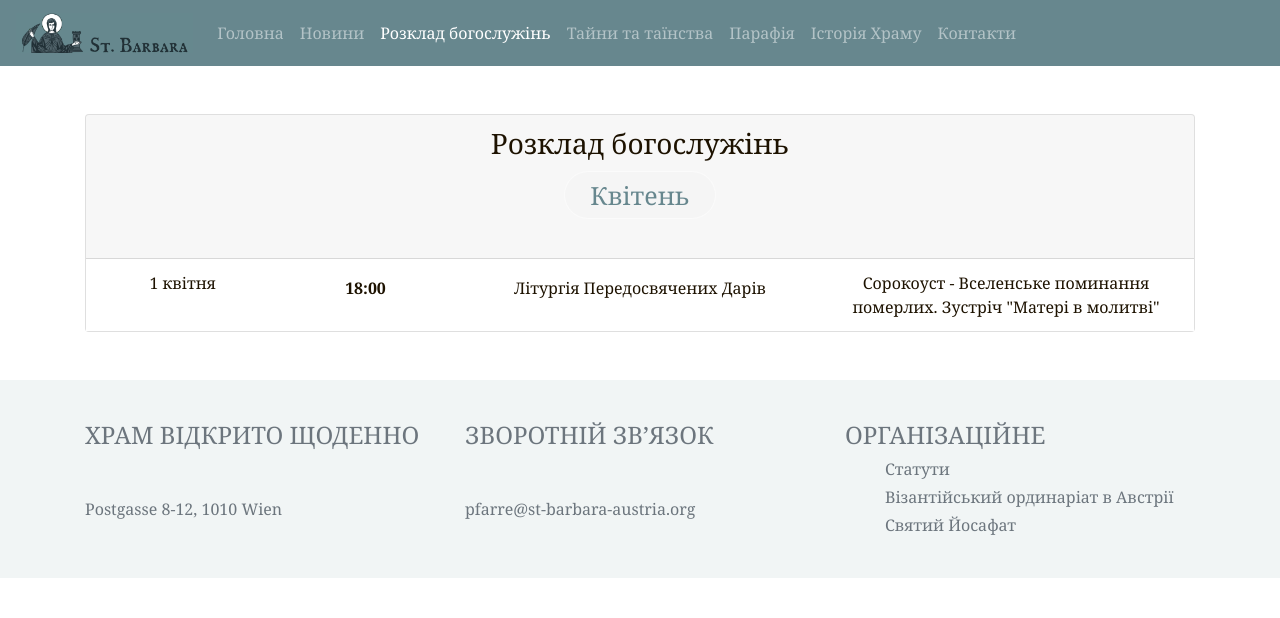
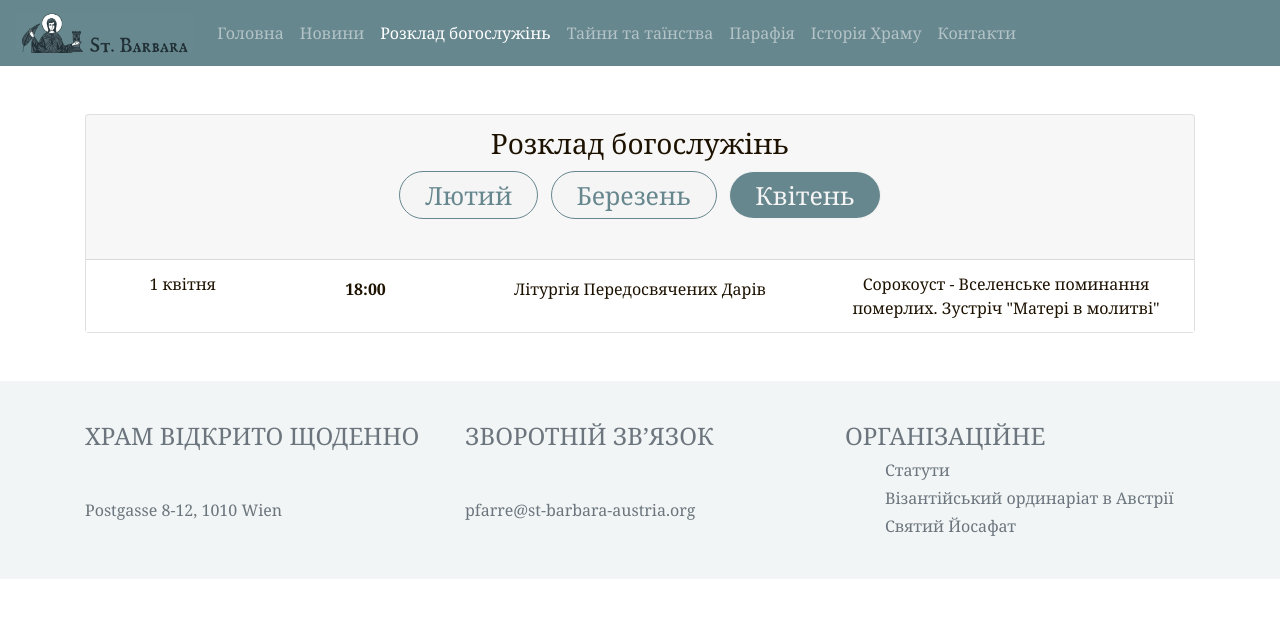
Before and after one commit to n3braska/jekyll, a Jekyll site: the page built from timetable.html, in a window 1280 px wide. Shown: the top 618 px of the page. Built offline with Jekyll 4.4.1, drawn with Linux system fonts in a browser that asks for light colours.

Commit message:
Small changes to the timetable

```diff
--- a/assets/css/styless.css
+++ b/assets/css/styless.css
@@ -247,26 +247,27 @@ a {
 
 .tab:hover {
     text-decoration: none;
-    color: whitesmoke;
+    color: #67878E;
 }
 
 .tab {
-    border: 1px solid transparent;
+    border: 1px solid ;
     border-radius: 40px;
     display: inline-block;
     text-decoration: none;
     padding: .5rem 1em;
     margin: .1em;
-    color: whitesmoke;
+    color: #67878E;
     font-weight: 1;
     font-size: 25px;
-    background: #67878E;
+    background: whitesmoke;
 }
 
 .tab.active {
-    color: #67878E;
-    background: whitesmoke;
-    border: 1px solid rgba(255, 255, 255, .6);
+    color: whitesmoke;
+    border: 1px solid;
+    background: #67878E;
+    border-bottom: 2px solid;
 }
 
 .tab-content {
--- a/timetable.html
+++ b/timetable.html
@@ -10,14 +10,13 @@ title: Розклад
             <nav class="tab-list">
                 <h3 style="text-align: center;">Розклад богослужінь</h3>
                 <h3 style="text-align: center;">
-                    {% assign now_minus_28d_timestamp = 'now' | date: '%s' | minus: 2419200 %}
                     {% assign month_date_now = 'now' | date: '%m-%Y'%}
 
                     {% for item in site.data.calendar.month %}
                     {% assign month_timestamp = item.month_date | prepend: '01-' | date: '%d-%m-%Y'%}
                     {% assign month_timestamp = month_timestamp | date: '%s' | plus: 0 %}
 
-                    {% if item.is_published and month_timestamp > now_minus_28d_timestamp%}
+                    {% if item.is_published %}
                     <a class="tab {% if item.month_date == month_date_now %} active {% endif %}" href="#tab{% increment var %}">
                         {% assign month_number = item.month_date | slice: 0,2 | plus: 0 %}
                         {% assign month_name = site.data.months.dictionary | where:"number", month_number | first %}
@@ -31,10 +30,8 @@ title: Розклад
 
 
         {% for item in site.data.calendar.month %}
-        {% assign month_timestamp = item.month_date | prepend: '01-' | date: '%d-%m-%Y'%}
-        {% assign month_timestamp = month_timestamp | date: '%s' | plus: 0 %}
 
-        {% if item.is_published and month_timestamp > now_minus_28d_timestamp%}
+        {% if item.is_published %}
 
         <div id="tab{% increment rav %}" class="tab-content {% if item.month_date == month_date_now %}show{% endif %}">
             {% for entry in item.day %}
```
